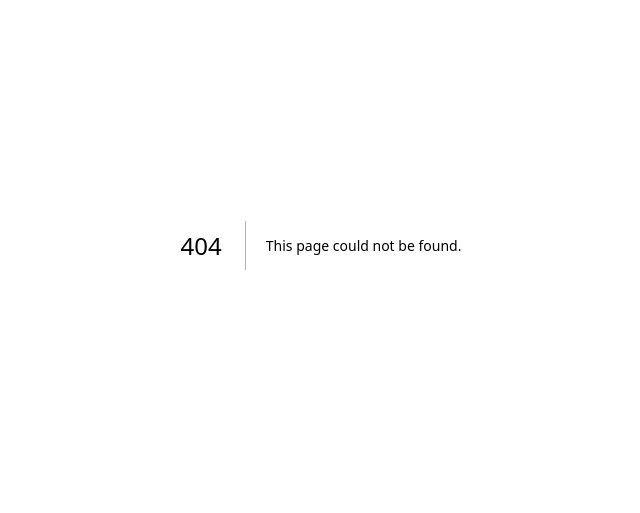
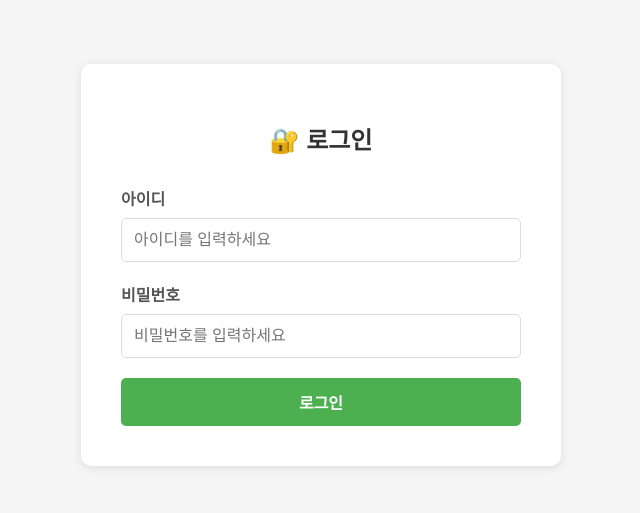
Before and after one commit to kanaria-ai/reliability-test, a Next.js app: page /login in a window 1280 px wide. Before the commit this address had no page. Shown: the part 155-668 px from the top of the page, without its empty margins (319-959 px from the left). Built offline with nearby package versions, Linux system fonts and the light colour scheme.

Commit message:
auth added

```diff
--- /dev/null
+++ b/app/login/page.tsx
@@ -0,0 +1,170 @@
+"use client";
+
+import { useState } from "react";
+import { useRouter } from "next/navigation";
+
+export default function LoginPage() {
+  const [username, setUsername] = useState("");
+  const [password, setPassword] = useState("");
+  const [error, setError] = useState("");
+  const [isLoading, setIsLoading] = useState(false);
+  const router = useRouter();
+
+  const handleSubmit = async (e: React.FormEvent) => {
+    e.preventDefault();
+    setError("");
+    setIsLoading(true);
+
+    try {
+      const response = await fetch("/api/auth/login", {
+        method: "POST",
+        headers: {
+          "Content-Type": "application/json",
+        },
+        body: JSON.stringify({ username, password }),
+      });
+
+      const data = await response.json();
+
+      if (response.ok) {
+        router.push("/");
+        router.refresh();
+      } else {
+        setError(data.error || "로그인에 실패했습니다.");
+      }
+    } catch (err) {
+      setError("로그인 중 오류가 발생했습니다.");
+    } finally {
+      setIsLoading(false);
+    }
+  };
+
+  return (
+    <div
+      style={{
+        display: "flex",
+        justifyContent: "center",
+        alignItems: "center",
+        minHeight: "100vh",
+        backgroundColor: "#f5f5f5",
+      }}
+    >
+      <div
+        style={{
+          backgroundColor: "white",
+          padding: "40px",
+          borderRadius: "10px",
+          boxShadow: "0 2px 10px rgba(0,0,0,0.1)",
+          width: "100%",
+          maxWidth: "400px",
+        }}
+      >
+        <h1
+          style={{
+            textAlign: "center",
+            marginBottom: "30px",
+            color: "#333",
+            fontSize: "24px",
+          }}
+        >
+          🔐 로그인
+        </h1>
+
+        <form onSubmit={handleSubmit}>
+          <div style={{ marginBottom: "20px" }}>
+            <label
+              htmlFor="username"
+              style={{
+                display: "block",
+                marginBottom: "8px",
+                fontWeight: 600,
+                color: "#555",
+              }}
+            >
+              아이디
+            </label>
+            <input
+              id="username"
+              type="text"
+              value={username}
+              onChange={(e) => setUsername(e.target.value)}
+              required
+              style={{
+                width: "100%",
+                padding: "12px",
+                border: "1px solid #ddd",
+                borderRadius: "5px",
+                fontSize: "16px",
+                boxSizing: "border-box",
+              }}
+              placeholder="아이디를 입력하세요"
+            />
+          </div>
+
+          <div style={{ marginBottom: "20px" }}>
+            <label
+              htmlFor="password"
+              style={{
+                display: "block",
+                marginBottom: "8px",
+                fontWeight: 600,
+                color: "#555",
+              }}
+            >
+              비밀번호
+            </label>
+            <input
+              id="password"
+              type="password"
+              value={password}
+              onChange={(e) => setPassword(e.target.value)}
+              required
+              style={{
+                width: "100%",
+                padding: "12px",
+                border: "1px solid #ddd",
+                borderRadius: "5px",
+                fontSize: "16px",
+                boxSizing: "border-box",
+              }}
+              placeholder="비밀번호를 입력하세요"
+            />
+          </div>
+
+          {error && (
+            <div
+              style={{
+                padding: "12px",
+                backgroundColor: "#fee",
+                color: "#c33",
+                borderRadius: "5px",
+                marginBottom: "20px",
+                fontSize: "14px",
+              }}
+            >
+              {error}
+            </div>
+          )}
+
+          <button
+            type="submit"
+            disabled={isLoading}
+            style={{
+              width: "100%",
+              padding: "12px",
+              backgroundColor: isLoading ? "#ccc" : "#4CAF50",
+              color: "white",
+              border: "none",
+              borderRadius: "5px",
+              fontSize: "16px",
+              fontWeight: 600,
+              cursor: isLoading ? "not-allowed" : "pointer",
+            }}
+          >
+            {isLoading ? "로그인 중..." : "로그인"}
+          </button>
+        </form>
+      </div>
+    </div>
+  );
+}
```
Also changed, not shown: app/api/auth/login/route.ts (added, +37 -0 lines), app/api/auth/logout/route.ts (added, +8 -0 lines), app/page.tsx (+37 -1 lines), middleware.ts (added, +37 -0 lines), 2 other files (tests, documents, lock files or other folders).
